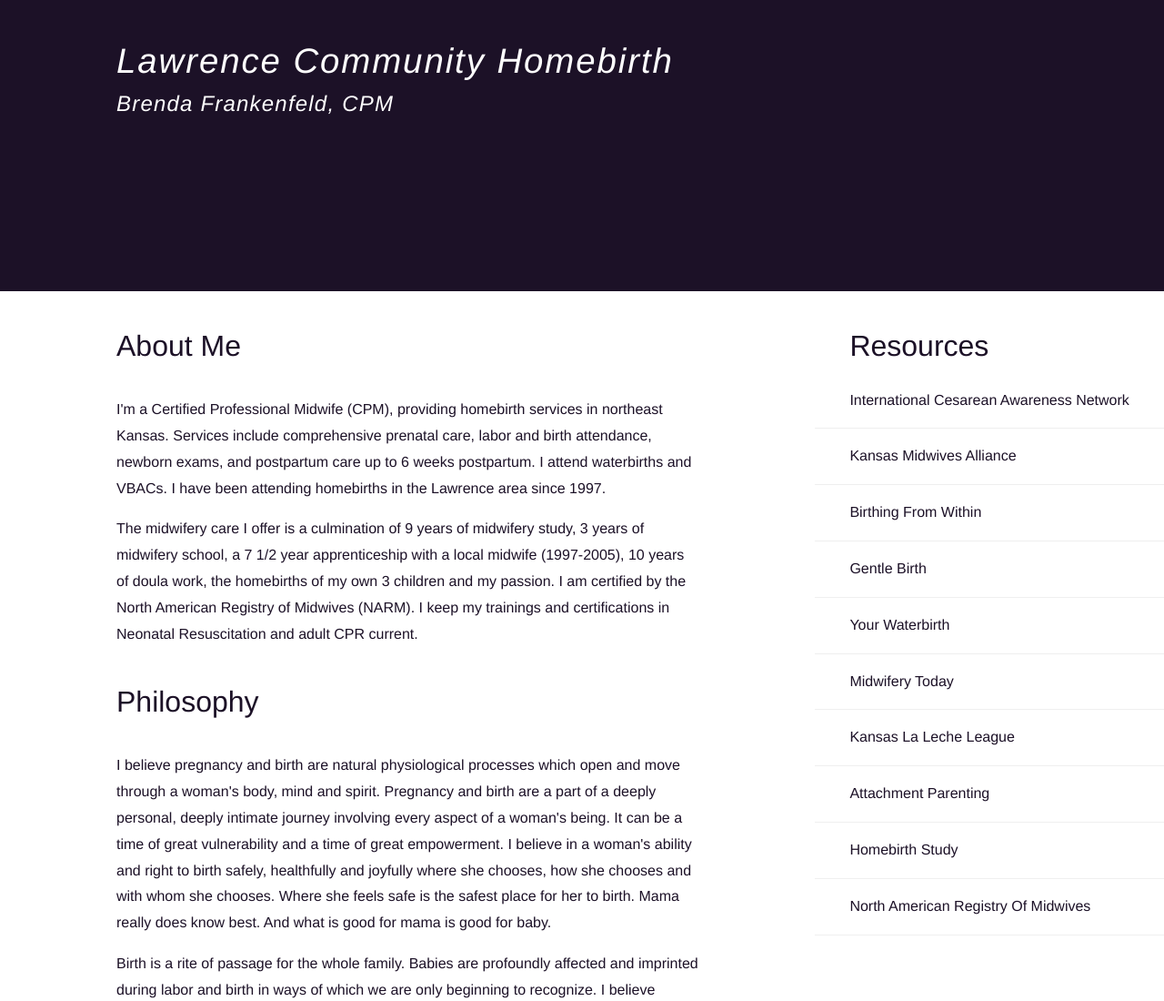
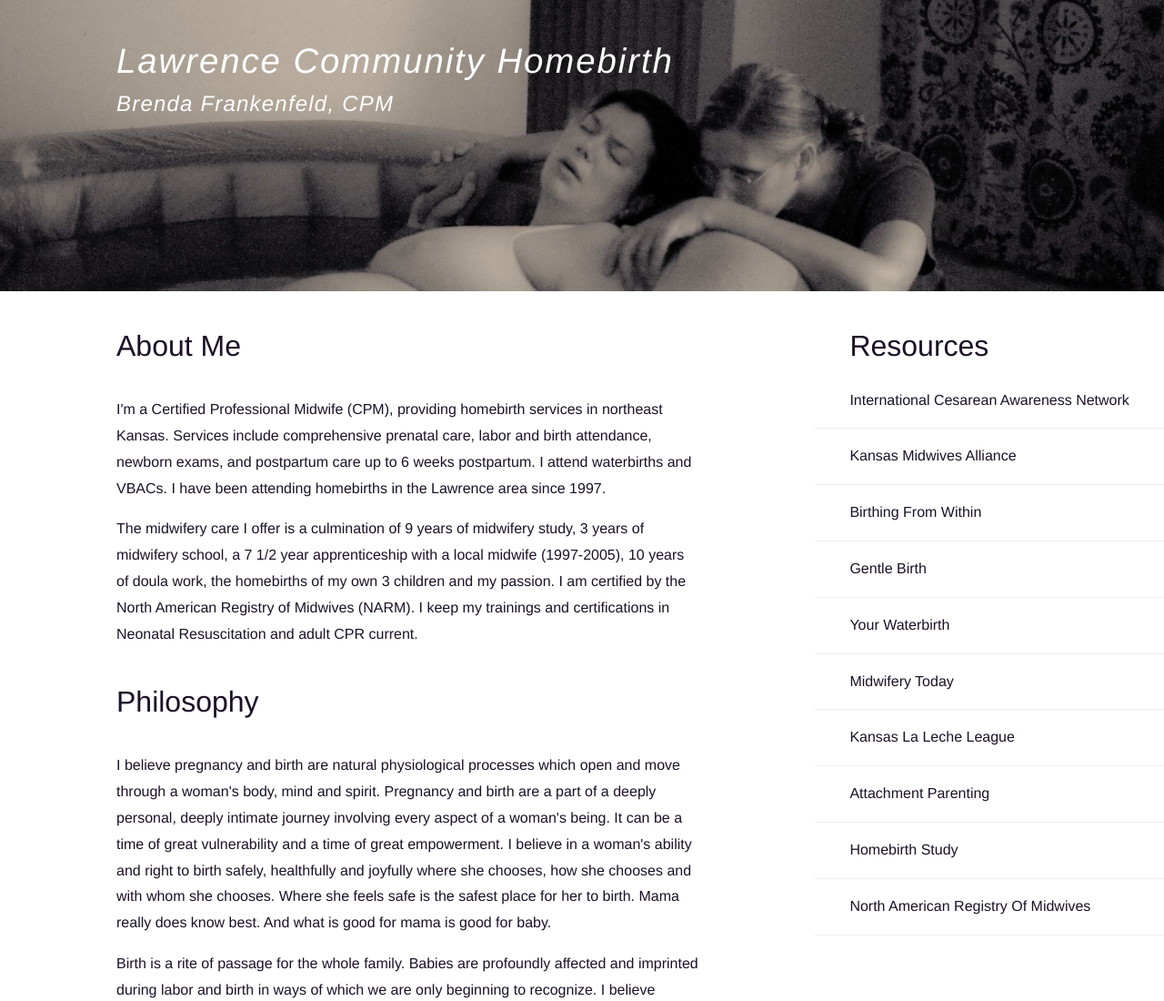
Before and after one commit to cypressf/lawrence-homebirth, a plain HTML site: page index.html in a window 1280 px wide. Shown: the top 1100 px of the page at 91% size. Drawn offline with Linux system fonts and the light colour scheme.

Commit message:
Add background image

```diff
--- a/style.css
+++ b/style.css
@@ -9,6 +9,7 @@ header {
 	height: 320px;
 	background-attachment: scroll;
 	background-position: 0 50%;
+	background-image: url("background_tiny.jpg");
 	background-repeat: no-repeat;
 	background-size: cover;
 	color: #fff;
```
Also changed, not shown: background_tiny.jpg (added). Lines whose indentation alone changed are shown as unchanged.
